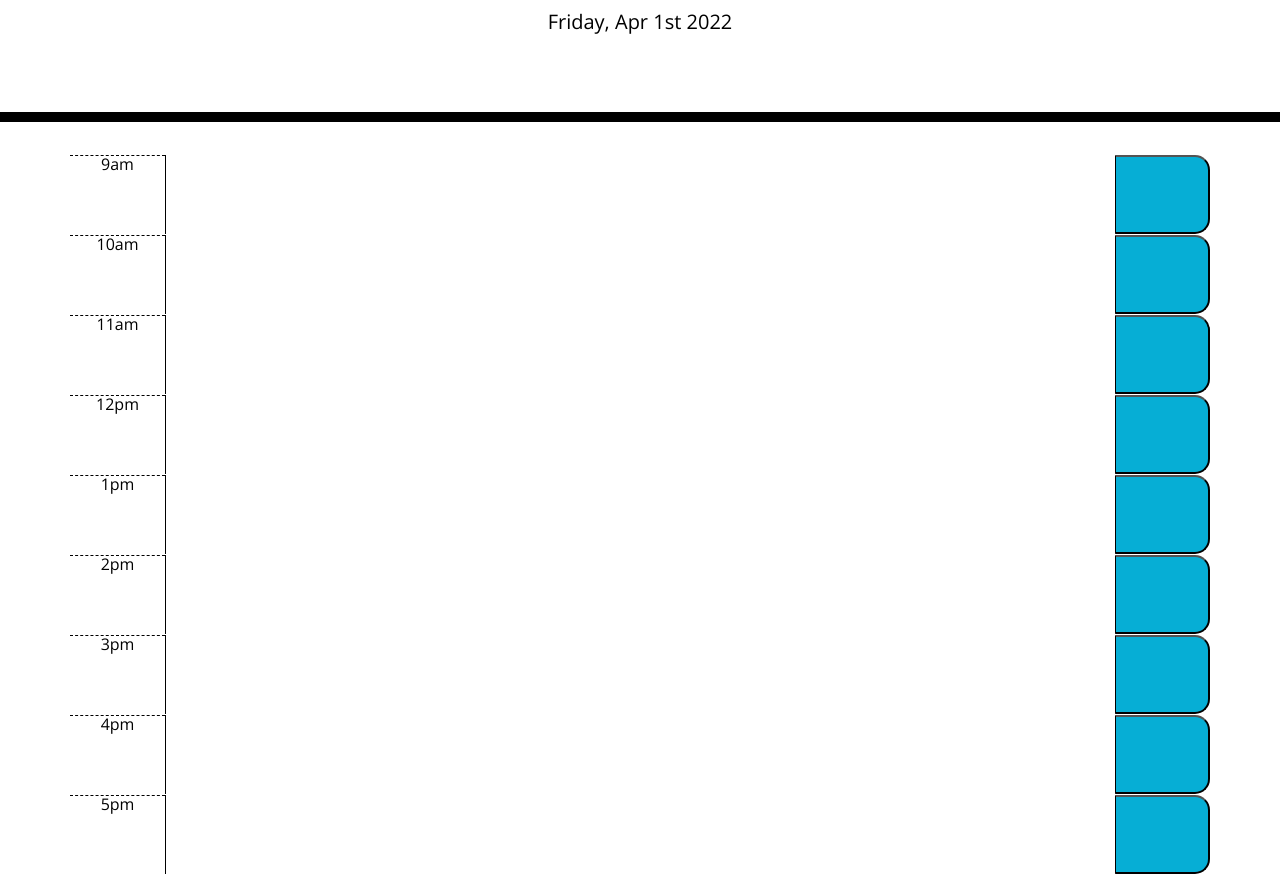
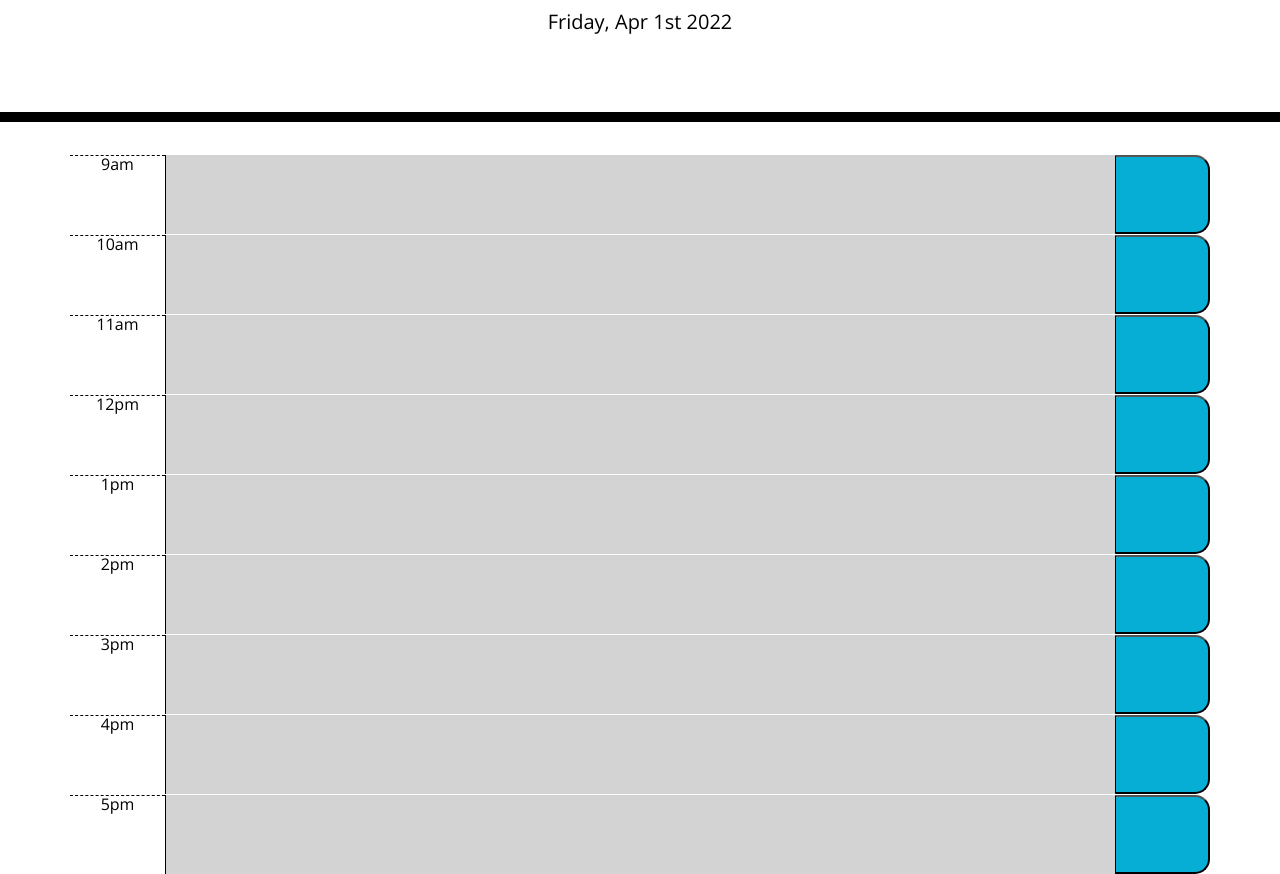
Before and after one commit to noahneville/work-day-scheduler, a plain HTML site: page index.html in a window 1280 px wide. Shown: the part 182-1056 px from the top of the page. Drawn offline with nearby package versions, Linux system fonts and the light colour scheme.

Commit message:
added saveBtn functionality to store text, added checkTime function to assign appropriate classes to timeblocks depending on the time of day.

```diff
--- a/assets/js/script.js
+++ b/assets/js/script.js
@@ -1,11 +1,55 @@
+// uses momentJS to store both the full day+date and the hour
+var date = moment().format("dddd, MMM Do YYYY");
+var hour = moment().hour();
 
+// wrapped everything in a ready function so that all functions can run as soon as the page loads
+$(document).ready(function () {
+  //   uses jQuery to target currentDay id in HTML and add the date variable created above
+  function setDate() {
+    $("#currentDay").append(date);
+  }
 
-var date = moment().format("dddd, MMM Do YYYY");
+  //   event listener for all saveBtns. Uses jQuery sibling/parent methods of DOM traversal to store text and timeblock hour as variables, then sets them to localStorage.
+  $(".saveBtn").on("click", function () {
+    var value = $(this).siblings(".description").val();
 
+    var key = $(this).parent().attr("id");
 
+    localStorage.setItem(key, value);
+  });
 
-function setDate() {
-    $("#currentDay").append(date);
-}
+  // uses jQuery to target text area and set it's value to the text previously saved in localStorage
+  $("#tb-9 .description").val(localStorage.getItem("tb-9"));
+  $("#tb-10 .description").val(localStorage.getItem("tb-10"));
+  $("#tb-11 .description").val(localStorage.getItem("tb-11"));
+  $("#tb-12 .description").val(localStorage.getItem("tb-12"));
+  $("#tb-13 .description").val(localStorage.getItem("tb-13"));
+  $("#tb-14 .description").val(localStorage.getItem("tb-14"));
+  $("#tb-15 .description").val(localStorage.getItem("tb-15"));
+  $("#tb-16 .description").val(localStorage.getItem("tb-16"));
+  $("#tb-17 .description").val(localStorage.getItem("tb-17"));
 
-setDate();
+  // function that splits the number off the end of the the timeblock id and converts it from a string to an Int.
+  // then runs if/else statements to compare that value to the time, defined at the top as var 'hour' and assigns classes to the timeblock accordingly.
+  function checkTime() {
+    $(".time-block").each(function () {
+      var timeBlockHr = parseInt($(this).attr("id").split("-")[1]);
+      console.log(timeBlockHr);
+
+      if (timeBlockHr < hour) {
+        $(this).addClass("past");
+      } else if (timeBlockHr === hour) {
+        $(this).addClass("present");
+        $(this).removeClass("past");
+      } else {
+        $(this).removeClass("past");
+        $(this).removeClass("present");
+        $(this).addClass("future");
+      }
+    });
+  }
+
+  //   calls checkTime and setDate function
+  checkTime();
+  setDate();
+});
--- a/index.html
+++ b/index.html
@@ -31,55 +31,55 @@
 
     <div class="container">
 
-      <div id="tb-1" class = "row time-block">
+      <div id="tb-9" class = "row time-block">
         <div class="col-md-1 hour">9am</div>
         <textarea class="col-md-10 description"></textarea>
         <button type="btn" class="col-md-1 saveBtn"></button>
       </div>
 
-      <div id="tb-2" class = "row time-block">
+      <div id="tb-10" class = "row time-block">
         <div class="col-md-1 hour">10am</div>
         <textarea class="col-md-10 description"></textarea>
         <button type="btn" class="col-md-1 saveBtn"></button>
       </div>
 
-      <div id="tb-3" class = "row time-block">
+      <div id="tb-11" class = "row time-block">
         <div class="col-md-1 hour">11am</div>
         <textarea class="col-md-10 description"></textarea>
         <button type="btn" class="col-md-1 saveBtn"></button>
       </div>
 
-      <div id="tb-4" class = "row time-block">
+      <div id="tb-12" class = "row time-block">
         <div class="col-md-1 hour">12pm</div>
         <textarea class="col-md-10 description"></textarea>
         <button type="btn" class="col-md-1 saveBtn"></button>
       </div>
 
-      <div id="tb-5" class = "row time-block">
+      <div id="tb-13" class = "row time-block">
         <div class="col-md-1 hour">1pm</div>
         <textarea class="col-md-10 description"></textarea>
         <button type="btn" class="col-md-1 saveBtn"></button>
       </div>
 
-      <div id="tb-6" class = "row time-block">
+      <div id="tb-14" class = "row time-block">
         <div class="col-md-1 hour">2pm</div>
         <textarea class="col-md-10 description"></textarea>
         <button type="btn" class="col-md-1 saveBtn"></button>
       </div>
 
-      <div id="tb-7" class = "row time-block">
+      <div id="tb-15" class = "row time-block">
         <div class="col-md-1 hour">3pm</div>
         <textarea class="col-md-10 description"></textarea>
         <button type="btn" class="col-md-1 saveBtn"></button>
       </div>
 
-      <div id="tb-8" class = "row time-block">
+      <div id="tb-16" class = "row time-block">
         <div class="col-md-1 hour">4pm</div>
         <textarea class="col-md-10 description"></textarea>
         <button type="btn" class="col-md-1 saveBtn"></button>
       </div>
 
-      <div id="tb-9" class = "row time-block">
+      <div id="tb-17" class = "row time-block">
         <div class="col-md-1 hour">5pm</div>
         <textarea class="col-md-10 col-md-10 description"></textarea>
         <button type="btn" class="col-md-1 saveBtn"></button>
```
